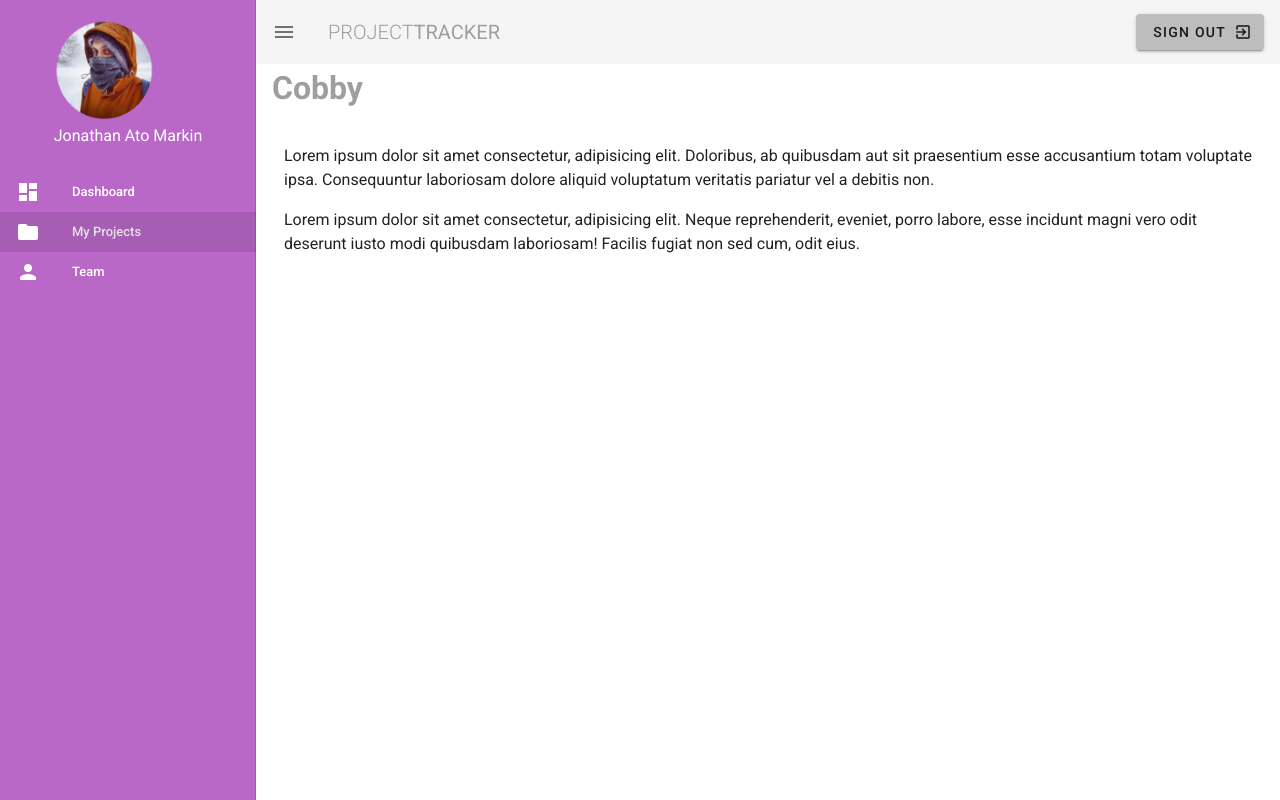
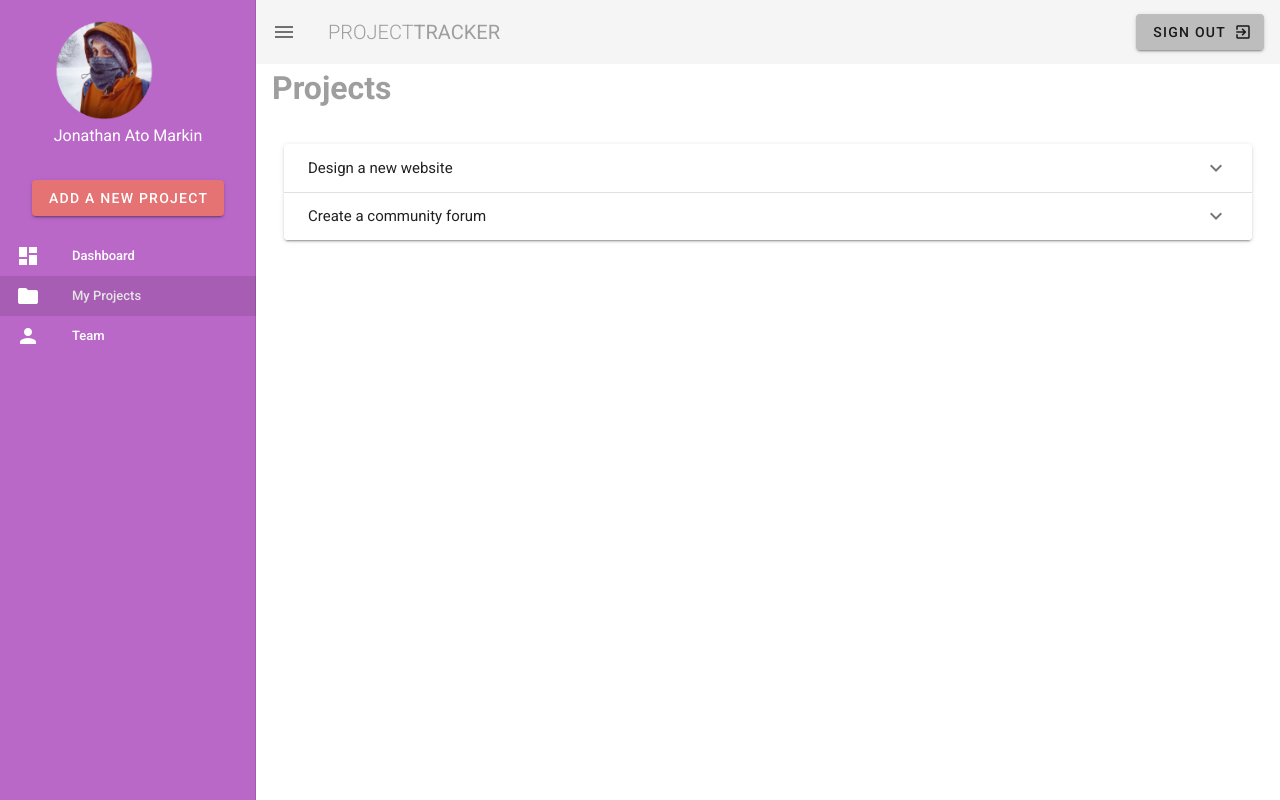
Before and after one commit to jonamarkin/vuetifytodo, a Vue app: page /projects in a window 1280 px wide. Both pictures are taken after a click on the button 28 px from the left and 32 px from the top of the page. Built offline with nearby package versions, Linux system fonts and the light colour scheme.

Commit message:
Popup added

```diff
--- a/src/components/Navbar.vue
+++ b/src/components/Navbar.vue
@@ -10,6 +10,9 @@
                     <p class="white--text subheading mt-1">
                         Jonathan Ato Markin
                     </p>
+                </v-flex>
+                <v-flex class="mt-4 mb-3">
+                    <Popup/>
                 </v-flex>
             </v-layout>
 
@@ -42,7 +45,14 @@
 
 
 <script>
+
+import Popup from './Popup.vue'
+
 export default {
+    components:{
+        Popup
+    },
+
     data(){
         return{
             drawer:false,
--- /dev/null
+++ b/src/components/Popup.vue
@@ -0,0 +1,31 @@
+<template>
+    <v-dialog v-model="dialog" width="500 ">
+      <template v-slot:activator="{ on }">
+        <v-btn color="red lighten-2" dark v-on="on">
+          Add A New Project
+        </v-btn>
+      </template>
+
+      <v-card>
+        <v-card-title class="headline grey lighten-2" primary-title  >
+          <h2>Add A New Project</h2>
+        </v-card-title>
+
+        <v-card-text>
+
+        </v-card-text>
+
+        <v-divider></v-divider>
+
+        <v-card-actions>
+
+        </v-card-actions>
+      </v-card>
+    </v-dialog>
+</template>
+
+<script>
+export default {
+
+}
+</script>
--- a/src/views/Projects.vue
+++ b/src/views/Projects.vue
@@ -1,10 +1,23 @@
 <template>
     <div>
-        <h1 class="subheading grey--text">{{name}}</h1>
+        <h1 class="subheading grey--text">Projects</h1>
 
         <v-container fluid class="my-5">
-            <p>Lorem ipsum dolor sit amet consectetur, adipisicing elit. Doloribus, ab quibusdam aut sit praesentium esse accusantium totam voluptate ipsa. Consequuntur laboriosam dolore aliquid voluptatum veritatis pariatur vel a debitis non.</p>
-            <p>Lorem ipsum dolor sit amet consectetur, adipisicing elit. Neque reprehenderit, eveniet, porro labore, esse incidunt magni vero odit deserunt iusto modi quibusdam laboriosam! Facilis fugiat non sed cum, odit eius.</p>
+
+            <v-expansion-panels>
+              <v-expansion-panel v-for="project in myProjects" :key="project.title">
+                <v-expansion-panel-header>{{project.title}}</v-expansion-panel-header>
+                <v-expansion-panel-content>
+                  <v-card>
+                    <v-card-text gret--text>
+                      <div class="font-weight-bold">Due By {{project.due}}</div>
+                      <div>{{project.content}}</div>
+                    </v-card-text>
+                  </v-card>
+                </v-expansion-panel-content>
+              </v-expansion-panel>
+            </v-expansion-panels>
+
 
         </v-container>
     </div>
@@ -14,7 +27,19 @@
 export default {
     data (){
       return{
-        name: 'Cobby'
+        projects: [
+          { title: 'Design a new website', person: 'Jonathan Ato Markin', due: '1st Jan 2019', status: 'ongoing', content: 'Lorem ipsum dolor sit amet consectetur adipisicing elit. Sunt consequuntur eos eligendi illum minima adipisci deleniti, dicta mollitia enim explicabo fugiat quidem ducimus praesentium voluptates porro molestias non sequi animi!'},
+          { title: 'Code up the homepage', person: 'Chun Li', due: '10th Jan 2019', status: 'complete', content: 'Lorem ipsum dolor sit amet consectetur adipisicing elit. Sunt consequuntur eos eligendi illum minima adipisci deleniti, dicta mollitia enim explicabo fugiat quidem ducimus praesentium voluptates porro molestias non sequi animi!'},
+          { title: 'Design video thumbnails', person: 'Ryu', due: '20th Dec 2018', status: 'complete', content: 'Lorem ipsum dolor sit amet consectetur adipisicing elit. Sunt consequuntur eos eligendi illum minima adipisci deleniti, dicta mollitia enim explicabo fugiat quidem ducimus praesentium voluptates porro molestias non sequi animi!'},
+          { title: 'Create a community forum', person: 'Jonathan Ato Markin', due: '20th Oct 2018', status: 'overdue', content: 'Lorem ipsum dolor sit amet consectetur adipisicing elit. Sunt consequuntur eos eligendi illum minima adipisci deleniti, dicta mollitia enim explicabo fugiat quidem ducimus praesentium voluptates porro molestias non sequi animi!'},
+        ]
+      }
+    },
+    computed:{
+      myProjects(){
+        return this.projects.filter(project =>{
+          return project.person === 'Jonathan Ato Markin'
+        })
       }
     }
 }
```
